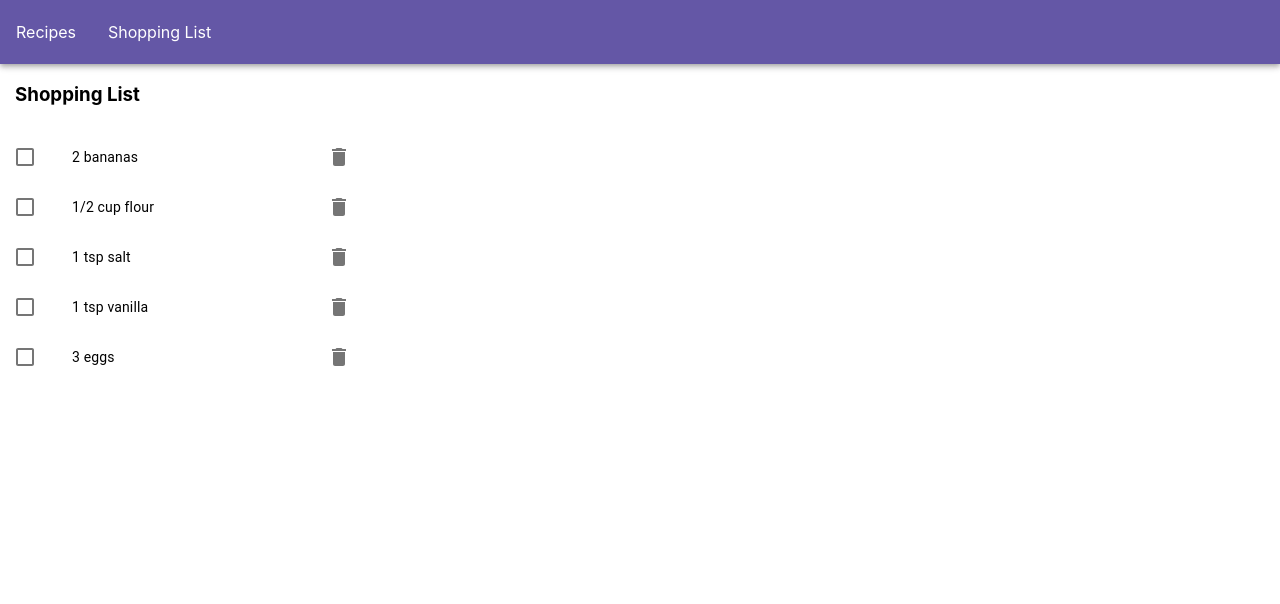
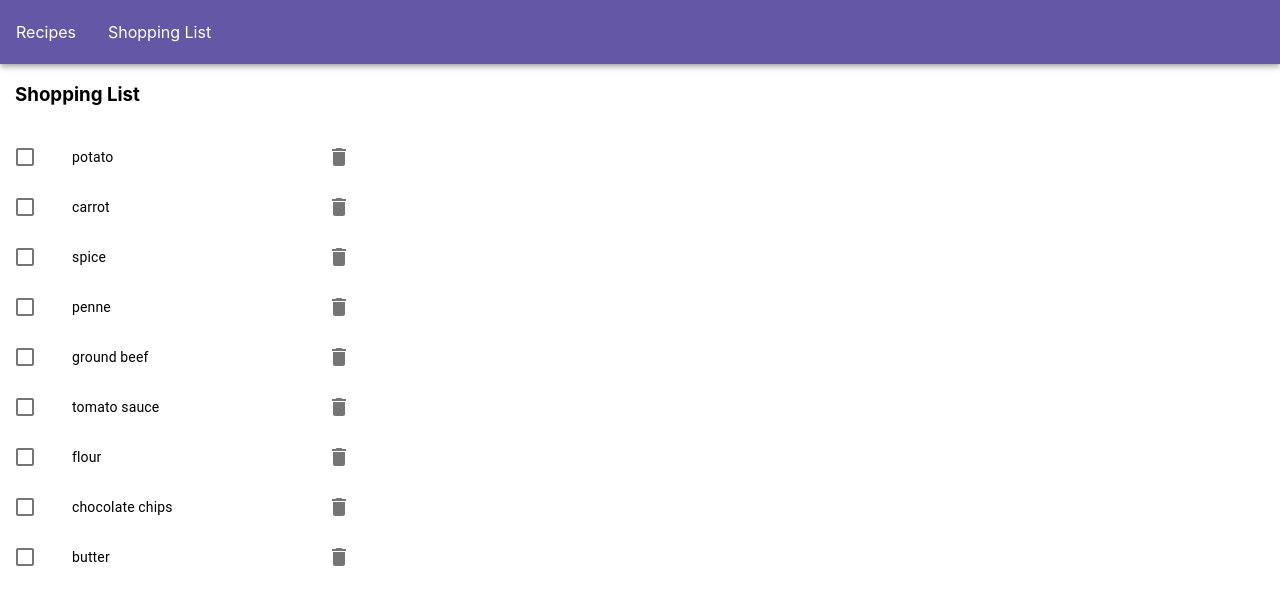
Before and after one commit to elainetsun/meal-planning-app, a React (Create React App) app in the folder meal-planning/: page /shopping-list in a window 1280 px wide. Shown: the top 604 px of the page. Built offline with nearby package versions, Linux system fonts and the light colour scheme.

Commit message:
add recipes populate shopping list

```diff
--- a/meal-planning/src/components/recipe-library/DefaultRecipes.js
+++ /dev/null
@@ -1,37 +0,0 @@
-const defaultRecipes = [
-  {
-    id: 1,
-    name: 'Curry',
-    description: 'spicy coconut curry',
-    ingredients: [
-      { id: 1, name: 'potato', quantity: 3 },
-      { id: 2, name: 'carrot', quantity: 1 },
-      { id: 3, name: 'spice', quantity: 1 }
-    ],
-    favorite:false
-  },
-  {
-    id: 2,
-    name: 'Pasta',
-    description: 'penne, meatballs, and tomato sauce',
-    ingredients: [
-      { id: 1, name: 'penne', quantity: 1 },
-      { id: 2, name: 'ground beef', quantity: 1 },
-      { id: 3, name: 'tomato sauce', quantity: 1 }
-    ],
-    favorite:false
-  },
-  {
-    id: 3,
-    name: 'Cookies',
-    description: 'chocolate chip',
-    ingredients: [
-      { id: 1, name: 'flour', quantity: 1 },
-      { id: 2, name: 'chocolate chips', quantity: 1 },
-      { id: 3, name: 'butter', quantity: 1 }
-    ],
-    favorite:false
-  }
-];
-
-export default defaultRecipes;
--- a/meal-planning/src/components/recipe-library/RecipesLibrary.js
+++ b/meal-planning/src/components/recipe-library/RecipesLibrary.js
@@ -1,16 +1,26 @@
-import React, { useState } from 'react';
+import React, { useState, useEffect } from 'react';
 import RecipeCard from '../recipe-card/RecipeCard';
 import styles from './RecipesLibrary.module.scss';
 import Button from '@material-ui/core/Button';
 import AddCircleOutline from '@material-ui/icons/AddCircleOutline';
 import AddRecipeDialog from '../add-recipe-dialog/AddRecipeDialog';
 import TextField from '@material-ui/core/TextField';
-import defaultRecipes from './DefaultRecipes';
+import RecipeService from '../../services/RecipeService';
 
 const RecipesLibrary = () => {
+  useEffect(() => {
+    if (recipes) {
+      RecipeService.saveRecipes(recipes);
+    }
+  });
+
+  const [search, setSearch] = useState('');
   const [isModalOpen, setIsModalOpen] = useState(false);
-  const [recipes, setRecipes] = useState(defaultRecipes.sort(x => {return x.favorite ? -1 : 1;}));
-  const [search, setSearch] = useState('');
+  const [recipes, setRecipes] = useState(
+    RecipeService.getRecipes().sort(x => {
+      return x.favorite ? -1 : 1;
+    })
+  );
 
   const filteredRecipes = recipes.filter(recipe => {
     return recipe.name.toLowerCase().includes(search.toLowerCase());
@@ -30,7 +40,9 @@ const RecipesLibrary = () => {
   };
 
   const removeCard = recipe => {
-    const currentIndex = recipes.findIndex(currentRecipe => recipe === currentRecipe);
+    const currentIndex = recipes.findIndex(
+      currentRecipe => recipe === currentRecipe
+    );
     const newList = [...recipes];
     newList.splice(currentIndex, 1);
     setRecipes(newList);
@@ -38,7 +50,9 @@ const RecipesLibrary = () => {
 
   const handleFavoriteSort = () => {
     const newList = [...recipes];
-    newList.sort((x, y) => {return (x.favorite === y.favorite)? 0 : x.favorite? -1 : 1;});
+    newList.sort((x, y) => {
+      return x.favorite === y.favorite ? 0 : x.favorite ? -1 : 1;
+    });
     setRecipes(newList);
   };
 
@@ -68,12 +82,14 @@ const RecipesLibrary = () => {
 
       <section className={styles.recipeSection}>
         {filteredRecipes.map(recipe => {
-          return <RecipeCard
-            recipe={recipe}
-            removeCard={removeCard}
-            handleFavoriteSort= {handleFavoriteSort}
-            key={recipe.id}
-          />;
+          return (
+            <RecipeCard
+              recipe={recipe}
+              removeCard={removeCard}
+              handleFavoriteSort={handleFavoriteSort}
+              key={recipe.id}
+            />
+          );
         })}
       </section>
     </>
--- a/meal-planning/src/components/shopping-list/ShoppingList.js
+++ b/meal-planning/src/components/shopping-list/ShoppingList.js
@@ -7,27 +7,14 @@ import Checkbox from '@material-ui/core/Checkbox';
 import ListItemSecondaryAction from '@material-ui/core/ListItemSecondaryAction';
 import IconButton from '@material-ui/core/IconButton';
 import DeleteIcon from '@material-ui/icons/Delete';
-import styles from "./ShoppingList.module.scss";
+import styles from './ShoppingList.module.scss';
+import RecipeService from '../../services/RecipeService';
 
 const ShoppingList = () => {
-  const [checked, setChecked] = React.useState([-1]);
-  const ingredients = ['2 bananas', '1/2 cup flour', '1 tsp salt', '1 tsp vanilla', '3 eggs'];
+  const ingredients = RecipeService.getIngredients();
   const [currentList, setList] = React.useState(ingredients);
 
-  const handleToggle = value => () => {
-    const currentIndex = checked.indexOf(value);
-    const newChecked = [...checked];
-
-    if (currentIndex === -1) {
-      newChecked.push(value);
-    } else {
-      newChecked.splice(currentIndex, 1);
-    }
-
-    setChecked(newChecked);
-  };
-
-  const handleDelete = (value) => () => {
+  const handleDelete = value => () => {
     const currentIndex = currentList.indexOf(value);
     const newList = [...currentList];
     newList.splice(currentIndex, 1);
@@ -41,23 +28,25 @@ const ShoppingList = () => {
       </div>
 
       <List className={styles.root}>
-
-      {currentList.map((value) => {
-        const checkLabelId = `checkbox-list-label-${value}`;
+        {currentList.map(ingredient => {
+          const checkLabelId = `checkbox-list-label-${ingredient.id}`;
 
           return (
-          <ListItem key={currentList.indexOf(value)} value={value} role={undefined} dense button onClick={handleToggle(value)}>
+            <ListItem key={ingredient.id} value={ingredient.name} dense button>
               <ListItemIcon>
                 <Checkbox
                   edge="start"
-                checked={checked.indexOf(value) !== -1}
                   tabIndex={-1}
                   disableRipple
                   inputProps={{ 'aria-labelledby': checkLabelId }}
                 />
               </ListItemIcon>
-            <ListItemText id={checkLabelId} primary={value} />
-            <ListItemSecondaryAction key={currentList.indexOf(value)} value={value} onClick = {handleDelete(value)}>
+              <ListItemText id={checkLabelId} primary={ingredient.name} />
+              <ListItemSecondaryAction
+                key={ingredient.id}
+                value={ingredient}
+                onClick={handleDelete(ingredient.id)}
+              >
                 <IconButton edge="end" aria-label="delete">
                   <DeleteIcon />
                 </IconButton>
@@ -70,5 +59,4 @@ const ShoppingList = () => {
   );
 };
 
-
 export default ShoppingList;
--- /dev/null
+++ b/meal-planning/src/services/RecipeService.js
@@ -0,0 +1,59 @@
+let recipes = [
+  {
+    id: 1,
+    name: 'Curry',
+    description: 'spicy coconut curry',
+    ingredients: [
+      { id: 1, name: 'potato', quantity: 3 },
+      { id: 2, name: 'carrot', quantity: 1 },
+      { id: 3, name: 'spice', quantity: 1 }
+    ],
+    favorite: false
+  },
+  {
+    id: 2,
+    name: 'Pasta',
+    description: 'penne, meatballs, and tomato sauce',
+    ingredients: [
+      { id: 4, name: 'penne', quantity: 1 },
+      { id: 5, name: 'ground beef', quantity: 1 },
+      { id: 6, name: 'tomato sauce', quantity: 1 }
+    ],
+    favorite: true
+  },
+  {
+    id: 3,
+    name: 'Cookies',
+    description: 'chocolate chip',
+    ingredients: [
+      { id: 7, name: 'flour', quantity: 1 },
+      { id: 8, name: 'chocolate chips', quantity: 1 },
+      { id: 9, name: 'butter', quantity: 1 }
+    ],
+    favorite: false
+  }
+];
+
+const getRecipes = () => {
+  return recipes;
+};
+
+const saveRecipes = newRecipes => {
+  recipes = newRecipes;
+};
+
+const getIngredients = () => {
+  let ingredients = [];
+  recipes.forEach(r => {
+    r.ingredients.forEach(i => {
+      ingredients.push(i);
+    });
+  });
+  return ingredients;
+};
+
+module.exports = {
+  getRecipes: getRecipes,
+  saveRecipes: saveRecipes,
+  getIngredients: getIngredients
+};
```
Lines whose indentation alone changed are shown as unchanged.
